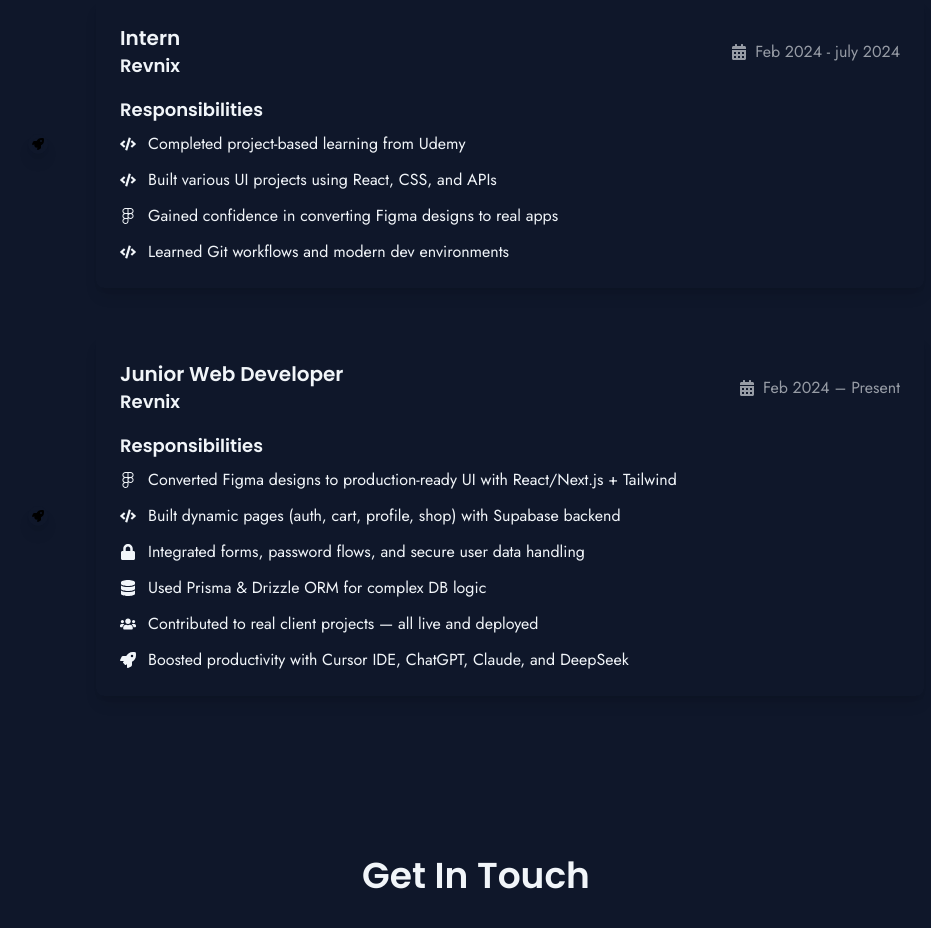
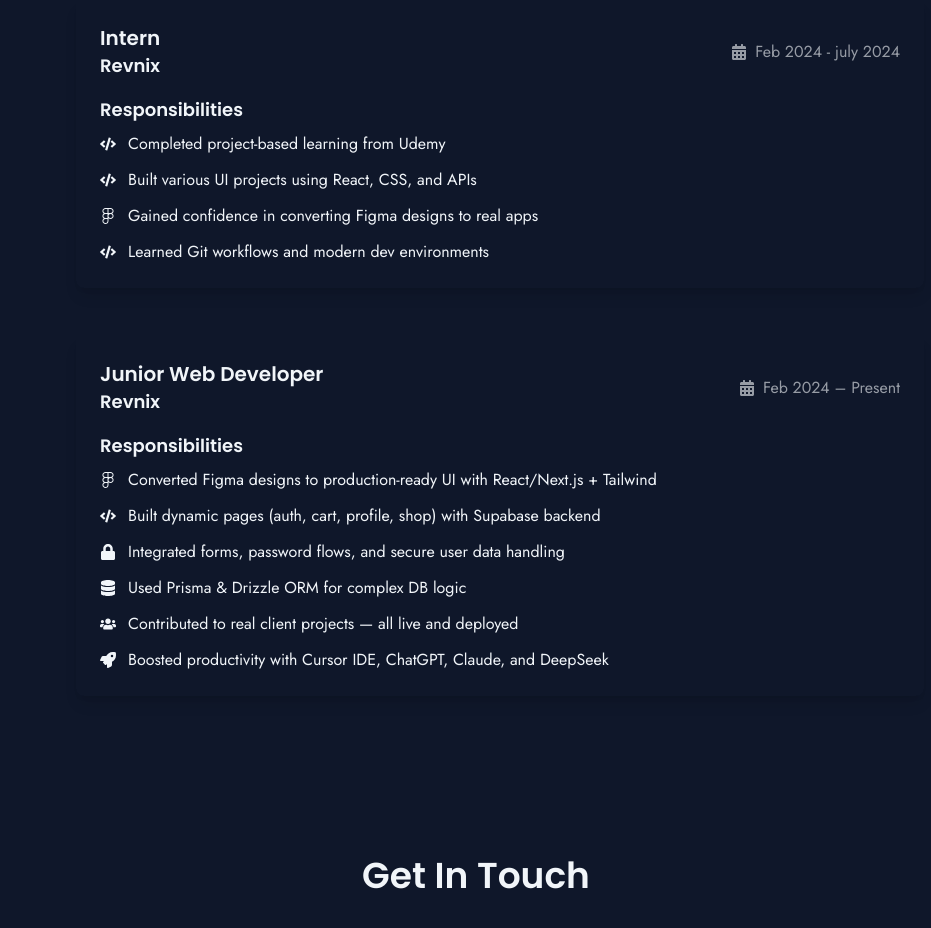
Before and after one commit to hasnat-hassan/portfolio, a Next.js app: page / in a window 1280 px wide. Shown: the part 5120-6048 px from the top of the page, without its empty margins (164-1095 px from the left). Built offline with nearby package versions, Linux system fonts and the light colour scheme.

Commit message:
UI fixes

```diff
--- a/src/components/Experience.tsx
+++ b/src/components/Experience.tsx
@@ -127,16 +127,6 @@ export default function Experience() {
                   variants={itemVariants}
                   className="relative flex md:items-center"
                 >
-                  {/* Timeline dot/icon (desktop only) */}
-                  <div className="hidden md:flex flex-col items-center z-10">
-                    <span className="w-5 h-5 rounded-full bg-primary flex items-center justify-center shadow-lg border-4 border-background">
-                      <FaRocket className="text-black dark:text-white text-xs" />
-                    </span>
-                    {/* Connector line below dot except for last item */}
-                    {index < experiences.length - 1 && (
-                      <span className="flex-1 w-1 bg-border"></span>
-                    )}
-                  </div>
 
                   {/* Card */}
                   <div className="ml-0 md:ml-12 flex-1">
```
